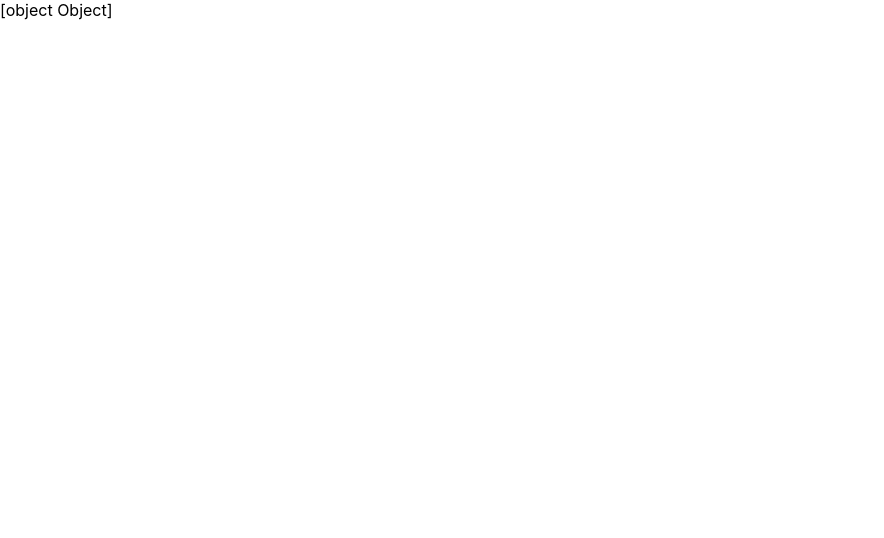
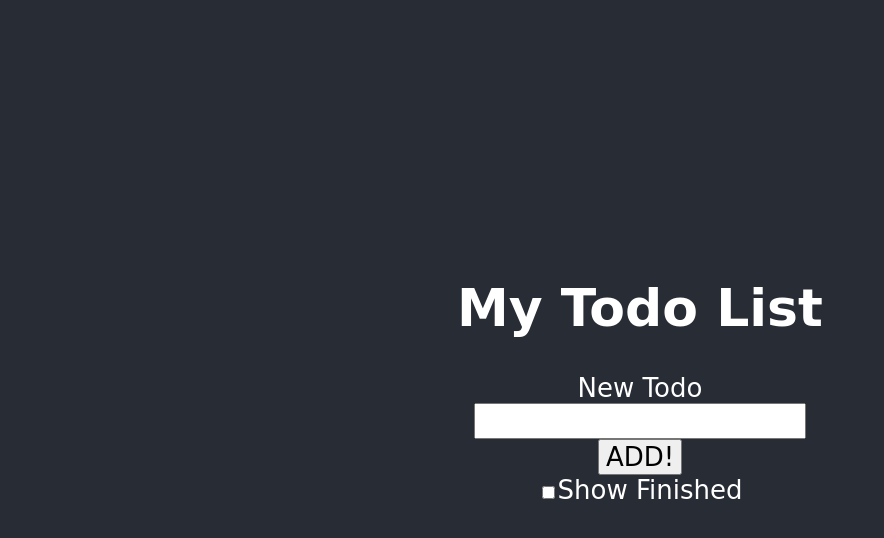
Before and after one commit to fimion/react-to-vue-app, a Vue app: page / in a window 1280 px wide. Shown: the top 538 px of the page, without its empty margins (0-884 px from the left). Built offline with nearby package versions, Linux system fonts and the light colour scheme.

Commit message:
change jsx to template

```diff
--- a/src/App.vue
+++ b/src/App.vue
@@ -5,7 +5,8 @@ import {ref, reactive, defineComponent, h} from "vue"
 
 let todoCount = 0;
 const newTodo = (item) => ({id:++todoCount, done:false, item });
-const App = defineComponent(function() {
+const App = defineComponent({
+  setup() {
 
     const todos = reactive([]);
     const showArchived = ref(false);
@@ -30,28 +31,39 @@ const App = defineComponent(function() {
 
     }
 
-    return ()=>(
-        <div className="App">
-          <header className="App-header">
+    return {
+      todos,
+      showArchived,
+      updateShowArchived,
+      addTodo,
+      markDone,
+      handleSubmit,
+    }
+  }
+});
+export default App
+</script>
+<template>
+  <div class="App">
+    <header class="App-header">
       <h1>My Todo List</h1>
     </header>
-          <form onSubmit={handleSubmit} className="add-item">
-            <label htmlFor="item">New Todo</label>
+    <form @submit="handleSubmit" class="add-item">
+      <label for="item">New Todo</label>
       <input type="text" name="item" id="item" />
       <button>ADD!</button>
     </form>
-          <label><input type={'checkbox'} onChange={()=>updateShowArchived(!showArchived.value)} checked={showArchived.value} />Show Finished</label>
+    <label><input type="checkbox"
+                  @change="updateShowArchived(!showArchived)"
+                  :checked="showArchived">Show Finished</label>
     <ul>
-            {todos.filter((e)=>e.done===showArchived.value).map((todo, index) => (<li key={todo.id}>
-              {!showArchived.value && (<button onClick={()=>markDone(todo)}>
+      <li v-for="todo in todos.filter((e)=>e.done===showArchived)" :key="todo.id" >
+      <button v-if="!showArchived" @click="markDone(todo)">
       <span aria-hidden="true">✔</span>
-                <span className="sr-only">Mark Done</span>
-              </button>)} {todo.id} - {todo.item}
-            </li>))}
+      <span class="sr-only">Mark Done</span>
+    </button> {{todo.id}} - {{todo.item}}
+    </li>
     </ul>
   </div>
-    )
-  });
-export default App
-</script>
+</template>
 <style scoped src="./App.css" />
```
Lines whose indentation alone changed are shown as unchanged.
